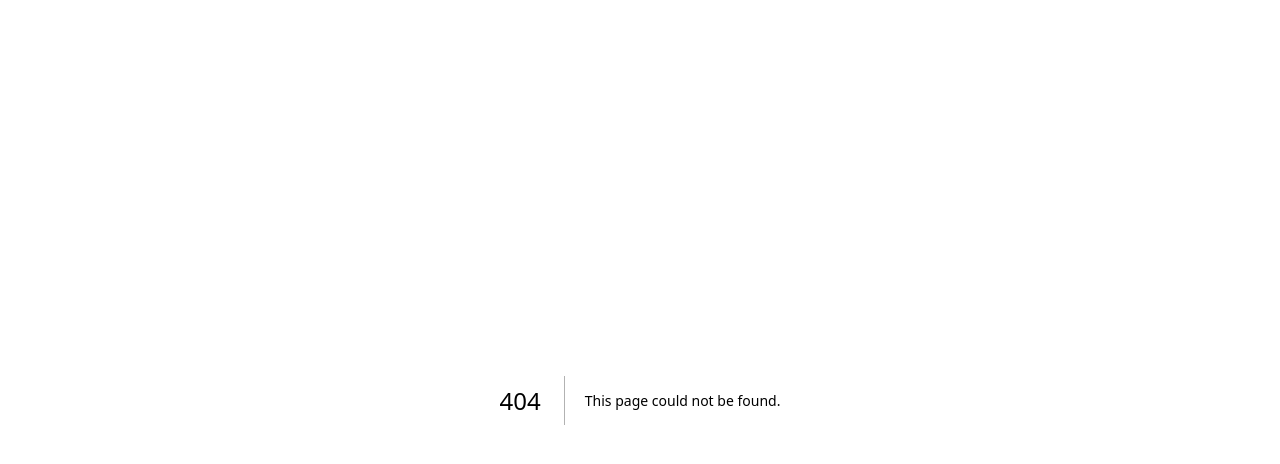
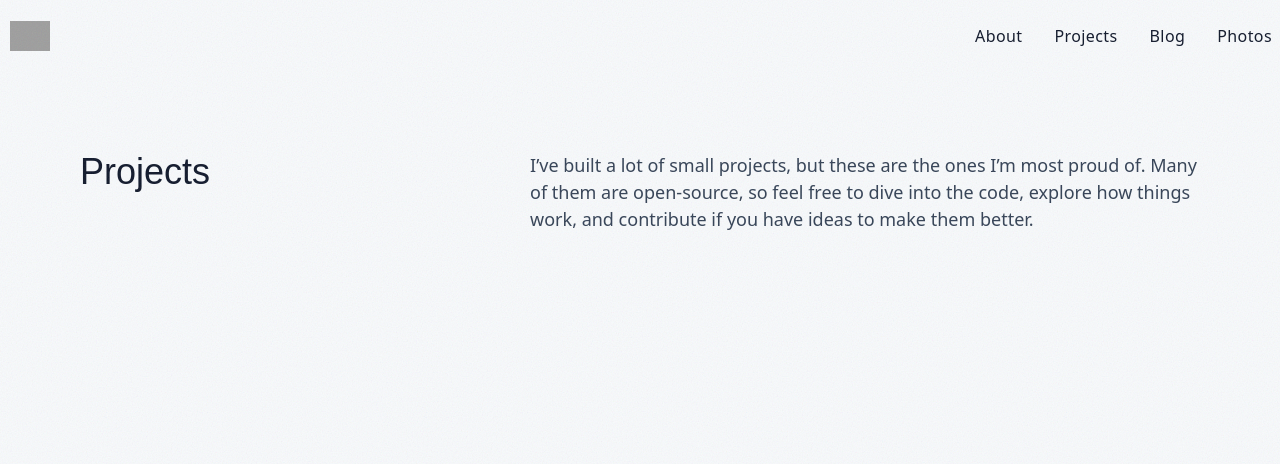
Before and after one commit to rubensqueiroz863/portfolio, a Next.js app: page /projects in a window 1280 px wide. Before the commit this address had no page. Shown: the top 464 px of the page. Built offline with nearby package versions, Linux system fonts and the light colour scheme; grey boxes are pictures that could not be loaded; a web font is replaced by a local one.

Commit message:
feat(ProjectsPage): Criação da projects page

```diff
--- a/messages/en.json
+++ b/messages/en.json
@@ -25,5 +25,9 @@
   },
   "Footer": {
     "copyright": "Copyright © Rubens Q. Alves 2026 All rights Reserved"
+  },
+  "ProjectsPage": {
+    "title": "Projects",
+    "description": "I’ve built a lot of small projects, but these are the ones I’m most proud of. Many of them are open-source, so feel free to dive into the code, explore how things work, and contribute if you have ideas to make them better."
   }
 }
--- a/messages/pt.json
+++ b/messages/pt.json
@@ -25,5 +25,9 @@
   },
   "Footer": {
     "copyright": "Direitos autorais © Rubens Q. ALves 2026. Todos os direitos reservados."
+  },
+  "ProjectsPage": {
+    "title": "Projetos",
+    "description": "Construí muitos projetos pequenos, mas estes são os que mais me orgulho. Muitos deles são open source, então fique à vontade para explorar o código, entender como tudo funciona e contribuir caso tenha ideias para melhorá-los."
   }
 }
--- /dev/null
+++ b/src/app/projects/page.tsx
@@ -0,0 +1,54 @@
+"use client";
+
+import { motion } from "framer-motion";
+import NavBar from "../components/NavBar";
+import { useTranslations } from "next-intl";
+import { ScienceGothic } from "@/lib/fonts";
+
+export default function ProjectsPage() {
+  const traslation = useTranslations("ProjectsPage");
+
+  return (
+    <div>
+      { /* Navbar */}
+      <NavBar />
+      { /* layout granulado svg */}
+      <svg
+        className="pointer-events-none fixed inset-0 w-full min-h-full opacity-[0.1]"
+        xmlns="http://www.w3.org/2000/svg"
+      >
+        <filter id="noise">
+          <feTurbulence
+            type="fractalNoise"
+            baseFrequency="0.8"
+            numOctaves="4"
+            stitchTiles="stitch"
+          />
+        </filter>
+        <rect width="100%" height="100%" filter="url(#noise)" />
+      </svg>
+      { /* Separador da navbar */}
+      <div className="w-full mb-10 h-[0.1] bg-[#E2E8F0] dark:bg-[#2A2A2A]"></div>
+      { /* Conteúdo principal */}
+      <div className="flex items-start mb-10 flex-col xl:flex-row px-6 md:px-10 xl:px-20 mt-15 md:mt-20 md:gap-6 gap-4 xl:gap-80">
+        <motion.h1
+          initial={{ opacity: 0, y: 20 }}
+          animate={{ opacity: 1, y: 0 }}
+          transition={{ duration: 0.5 }}
+          className={`text-[#0F172A] dark:text-[#F5F5F5] md:text-4xl text-[28px] ${ScienceGothic.className}`}
+        >
+          {traslation("title")}
+        </motion.h1>
+        {/* Descrição */}
+        <motion.p
+          initial={{ opacity: 0, y: 20 }}
+          animate={{ opacity: 1, y: 0 }}
+          transition={{ duration: 0.5 }}
+          className="text-[#334155] dark:text-[#B0B0B0] md:text-[18px] text-[16px]"
+        >
+          {traslation("description")}
+        </motion.p>
+      </div>
+    </div>
+  );
+}
```
